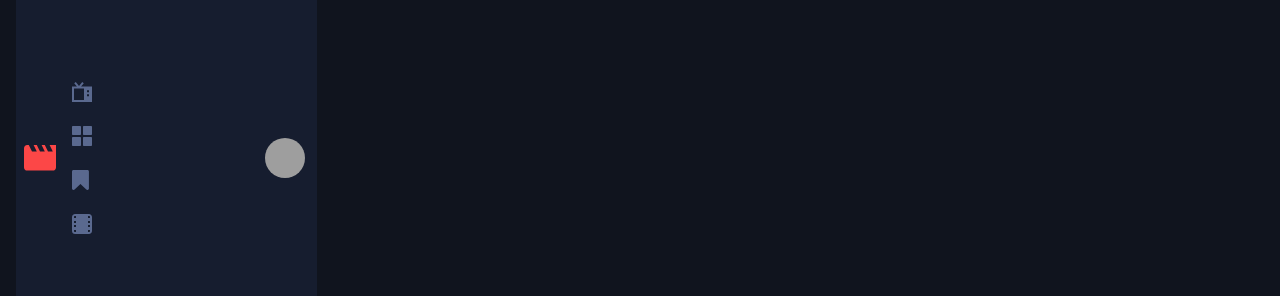
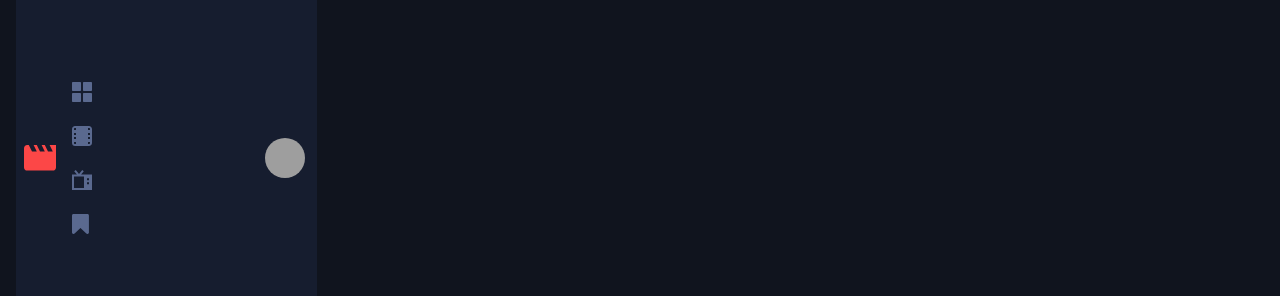
Before and after one commit to arlongoria93/entertainment-web-app, a Next.js app: page / in a window 1280 px wide. Shown: the part 242-538 px from the top of the page. Built offline with nearby package versions, Linux system fonts and the light colour scheme; grey boxes are pictures that could not be loaded.

Commit message:
fixed order of icons

```diff
--- a/components/Navbar/Navbar.tsx
+++ b/components/Navbar/Navbar.tsx
@@ -9,10 +9,10 @@ const Navbar = () => {
           <NavbarItem icon="movie" />
         </div>
         <div className="navbar-center menu menu-horizontal">
+          <NavbarItem icon="shape" />
+          <NavbarItem icon="film" />
           <NavbarItem icon="tv" />
-          <NavbarItem icon="shape" />
           <NavbarItem icon="bookmark" />
-          <NavbarItem icon="film" />
         </div>
 
         <div className="navbar-end">
```
